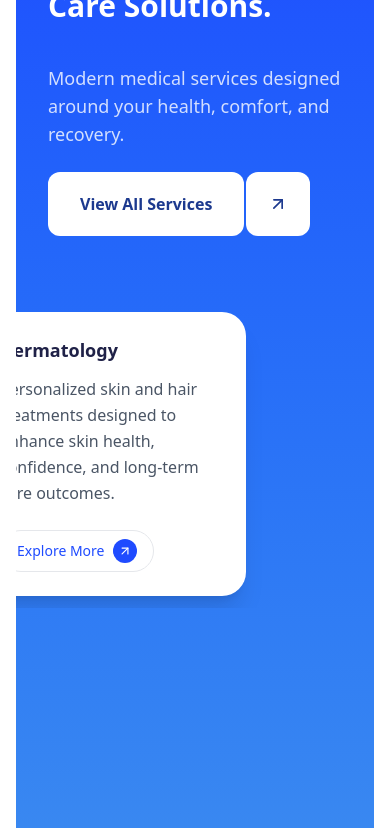
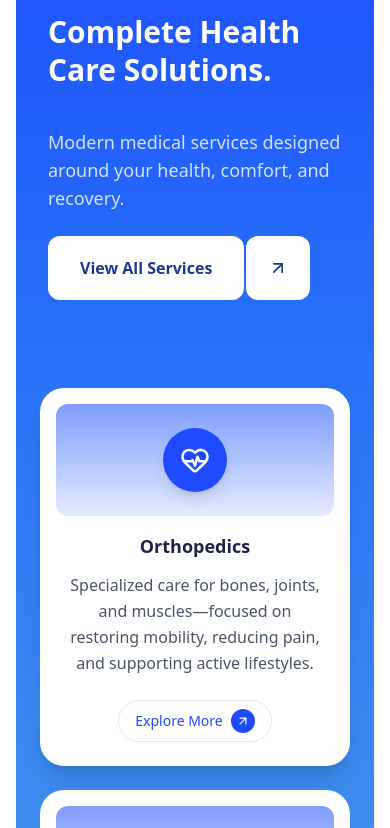
Before and after one commit to wizaura/healora, a Next.js app: page / in a window 390 px wide. Shown: the part 2411-3239 px from the top of the page. Built offline with nearby package versions, Linux system fonts and the light colour scheme.

Commit message:
2nd commit - Creating home page 8.4

```diff
--- a/components/home/Specialities.tsx
+++ b/components/home/Specialities.tsx
@@ -44,6 +44,9 @@ export default function ServicesScrollSection() {
 
     useEffect(() => {
         const onScroll = () => {
+            // ⛔ Disable horizontal scroll on small screens
+            if (window.innerWidth < 768) return;
+
             if (!sectionRef.current || !trackRef.current) return;
 
             const section = sectionRef.current;
@@ -52,17 +55,14 @@ export default function ServicesScrollSection() {
             const rect = section.getBoundingClientRect();
             const viewportHeight = window.innerHeight;
 
-            // Section scroll progress (0 → 1)
-            const start = 0; // when section top hits viewport top
-            const end = rect.height - viewportHeight; // sticky duration
+            const totalScroll = rect.height - viewportHeight;
 
             const scrolled = Math.min(
-                Math.max(-rect.top, start),
-                end
+                Math.max(-rect.top, 0),
+                totalScroll
             );
 
-            const progress = scrolled / end;
-
+            const progress = scrolled / totalScroll;
 
             const maxTranslate =
                 track.scrollWidth - window.innerWidth + 160;
@@ -71,16 +71,26 @@ export default function ServicesScrollSection() {
         };
 
         window.addEventListener("scroll", onScroll, { passive: true });
-        return () => window.removeEventListener("scroll", onScroll);
+
+        return () => {
+            window.removeEventListener("scroll", onScroll);
+        };
     }, []);
+
 
     return (
         <section
             ref={sectionRef}
-            className="relative h-[350vh] bg-gradient-to-b m-4 rounded-xl from-[#1F4BFF] to-[#9FE2BF]"
+            className="
+        relative m-4 rounded-xl
+        bg-gradient-to-b from-[#1F4BFF] to-[#9FE2BF]
+        py-16
+        md:h-[350vh] md:py-0
+    "
         >
+
             {/* Sticky viewport */}
-            <div className="sticky top-0 h-screen/80 overflow-hidden mb-20">
+            <div className="relative md:sticky md:top-0 md:h-screen/80 overflow-hidden mb-20">
 
                 {/* Header */}
                 <div className="mx-auto max-w-6xl px-8 pt-20 pb-16">
@@ -106,30 +116,42 @@ export default function ServicesScrollSection() {
                 <div className="relative overflow-hidden">
                     <div
                         ref={trackRef}
-                        className="flex gap-6 px-24 py-3 will-change-transform"
+                        className="
+        flex flex-col gap-6 px-6 py-6
+        md:flex-row md:gap-6 md:px-24 md:py-3
+        will-change-transform
+    "
                     >
+
                         {services.map((s, i) => (
                             <div
                                 key={i}
                                 className="
-        w-[460px] shrink-0 overflow-hidden rounded-3xl
+        md:w-[460px] shrink-0 overflow-hidden rounded-3xl
         bg-white shadow-xl transition hover:scale-[1.03]
     "
                             >
-                                <div className="grid h-full grid-cols-[190px_1fr]">
+                                <div className="grid h-full grid-cols-1 md:grid-cols-[190px_1fr]">
 
-                                    {/* LEFT ICON PANEL */}
-                                    <div className="flex items-center m-4 justify-center rounded-xl bg-gradient-to-b from-[#7F9CFF] to-[#E6ECFF]">
+                                    {/* ICON PANEL */}
+                                    <div
+                                        className="
+                flex items-center justify-center
+                p-6 m-4
+                rounded-xl
+                bg-gradient-to-b from-[#7F9CFF] to-[#E6ECFF]
+            "
+                                    >
                                         <div className="flex h-16 w-16 items-center justify-center rounded-full bg-[#1F4BFF] text-white shadow-lg">
                                             <s.icon size={30} />
                                         </div>
                                     </div>
 
-                                    {/* RIGHT CONTENT */}
-                                    <div className="flex flex-col justify-between p-6">
+                                    {/* CONTENT */}
+                                    <div className="flex flex-col justify-between px-6 pb-6 md:p-6">
 
-                                        <div>
-                                            <h3 className="text-lg font-semibold text-[#1F2147]">
+                                        <div className="text-center md:text-left">
+                                            <h3 className="text-lg font-bold md:font-semibold text-[#1F2147]">
                                                 {s.title}
                                             </h3>
 
@@ -139,9 +161,10 @@ export default function ServicesScrollSection() {
                                         </div>
 
                                         {/* CTA */}
+                                        <div className="mt-6 flex justify-center md:justify-start">
                                             <button
                                                 className="
-                    cursor-pointer group mt-6 inline-flex w-fit items-center gap-2
+                        cursor-pointer group inline-flex items-center gap-2
                         rounded-full border border-gray-200
                         px-4 py-2 text-sm font-medium
                         text-[#1F4BFF] transition
@@ -156,6 +179,7 @@ export default function ServicesScrollSection() {
                                         </div>
                                     </div>
                                 </div>
+                            </div>
                         ))}
                     </div>
                 </div>
```
Lines whose indentation alone changed are shown as unchanged.
